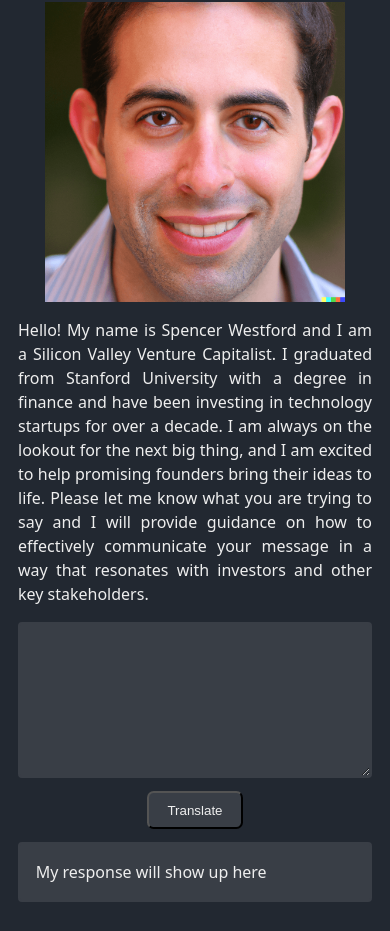
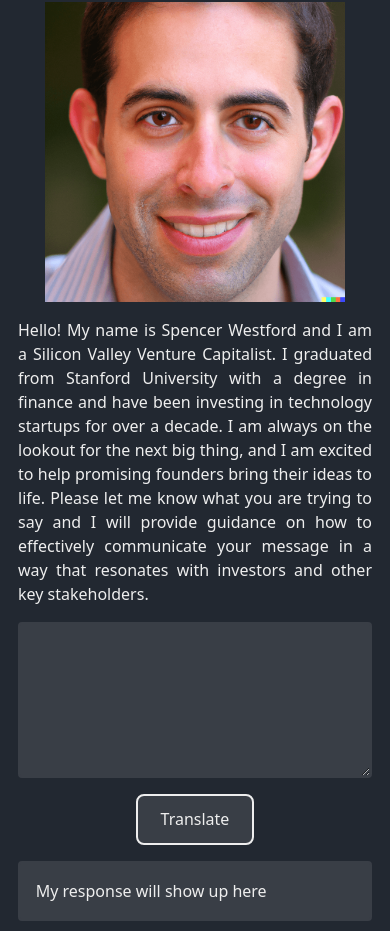
Before and after one commit to retrohacker/this-vc-does-not-exist, a website: page site/index.html in a window 390 px wide. Shown: the part 72-1003 px from the top of the page. Drawn offline with Linux system fonts and the light colour scheme.

Commit message:
fix button on mobile

```diff
--- a/site/index.html
+++ b/site/index.html
@@ -41,7 +41,7 @@
     textarea:focus {
       border-color: #00adb5;
     }
-    button {
+    #translate {
       display: block;
       padding: 0.7em 1.4em;
       margin: 1em 1em;
@@ -51,11 +51,12 @@
       font-weight: 400;
       color: #eeeeee;
       background-color: #393e46;
-      box-shadow: inset 0 -0.6em 0 -0.35em rgba(0, 0, 0, 0, 0.17);
       text-align: center;
+      border: 2px solid #eeeeee;
     }
-    button:hover {
+    #translate:hover {
       border-color: #00adb5;
+      cursor: pointer;
     }
     #response {
       width: 90%;
@@ -85,15 +86,18 @@
       key stakeholders.
     </p>
     <textarea id="prompt"></textarea>
-    <button onclick="translate()">Translate</button>
+    <a id="translate">Translate</a>
     <div id="response">My response will show up here</div>
   </div>
   <script>
+    const button = document.getElementById("translate");
+    button.addEventListener("click", translate);
     async function translate() {
       const response = document.getElementById("response");
       const message = document.getElementById("prompt").value;
       if (message.length < 10) {
-        response.innerText = 'Please provide more details about the project and what you are trying to achieve.'
+        response.innerText =
+          "Please provide more details about the project and what you are trying to achieve.";
         return;
       }
       const loadingMessage =
```
